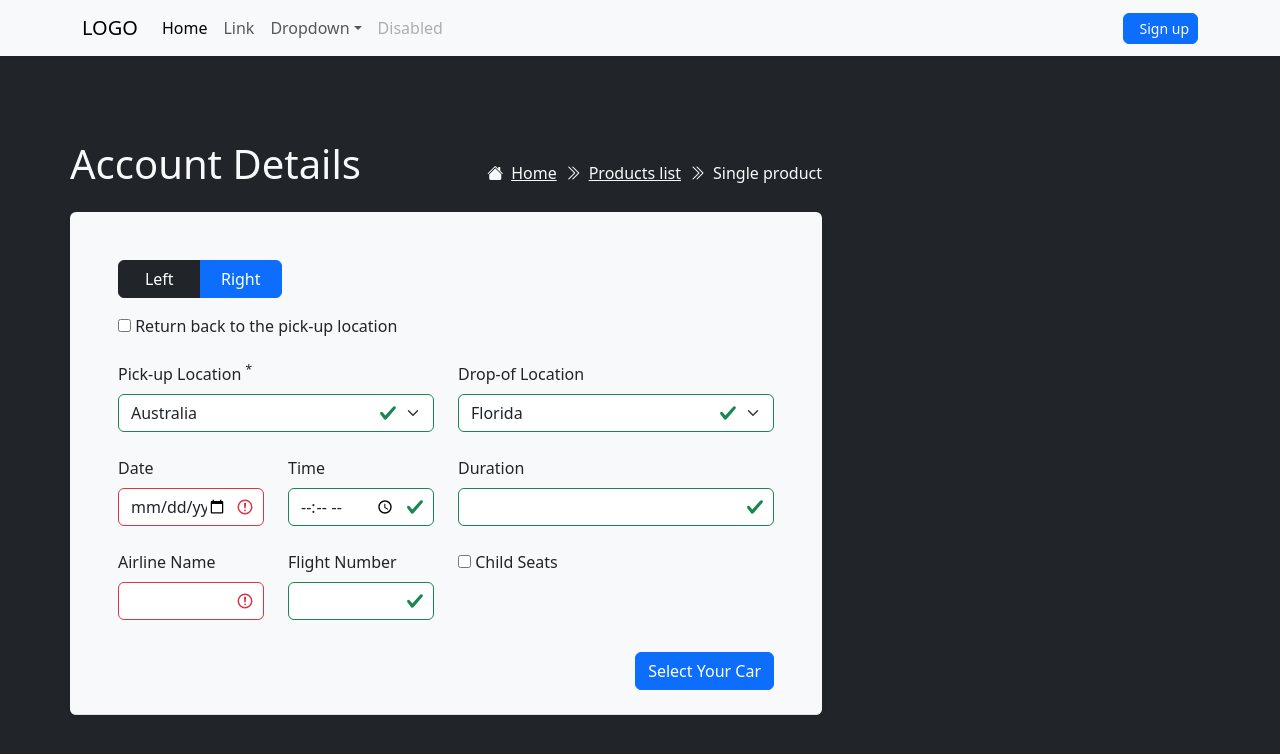
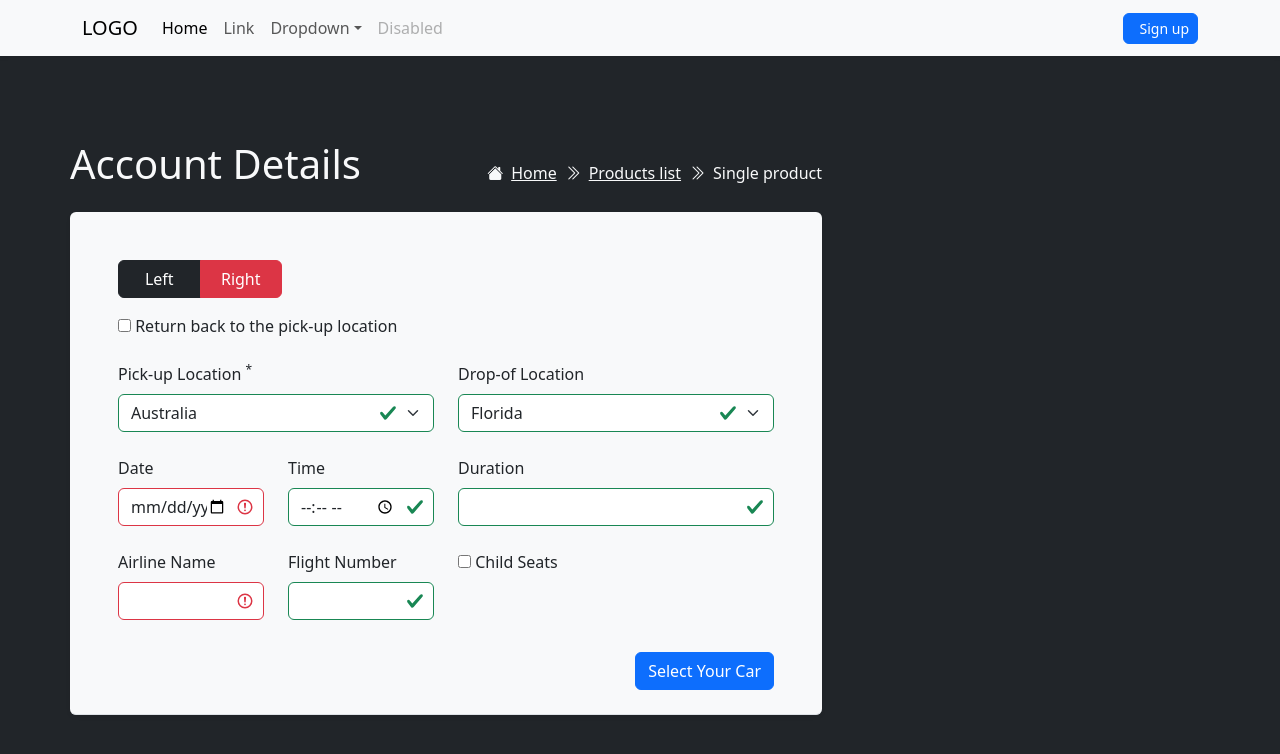
Before and after one commit to Moathalkhouly/work1, a website: page index.html in a window 1280 px wide. Drawn offline with nearby package versions, Linux system fonts and the light colour scheme.

Commit message:
first commit

```diff
--- a/index.html
+++ b/index.html
@@ -134,7 +134,7 @@
             aria-label="Solid button group"
           >
             <button type="button" class="btn btn-dark w-50">Left</button>
-            <button type="button" class="btn btn-primary w-50">Right</button>
+            <button type="button" class="btn btn-danger w-50">Right</button>
           </div>
 
           <div class="row pb-2">
```
Also changed, not shown: 1 other file.
